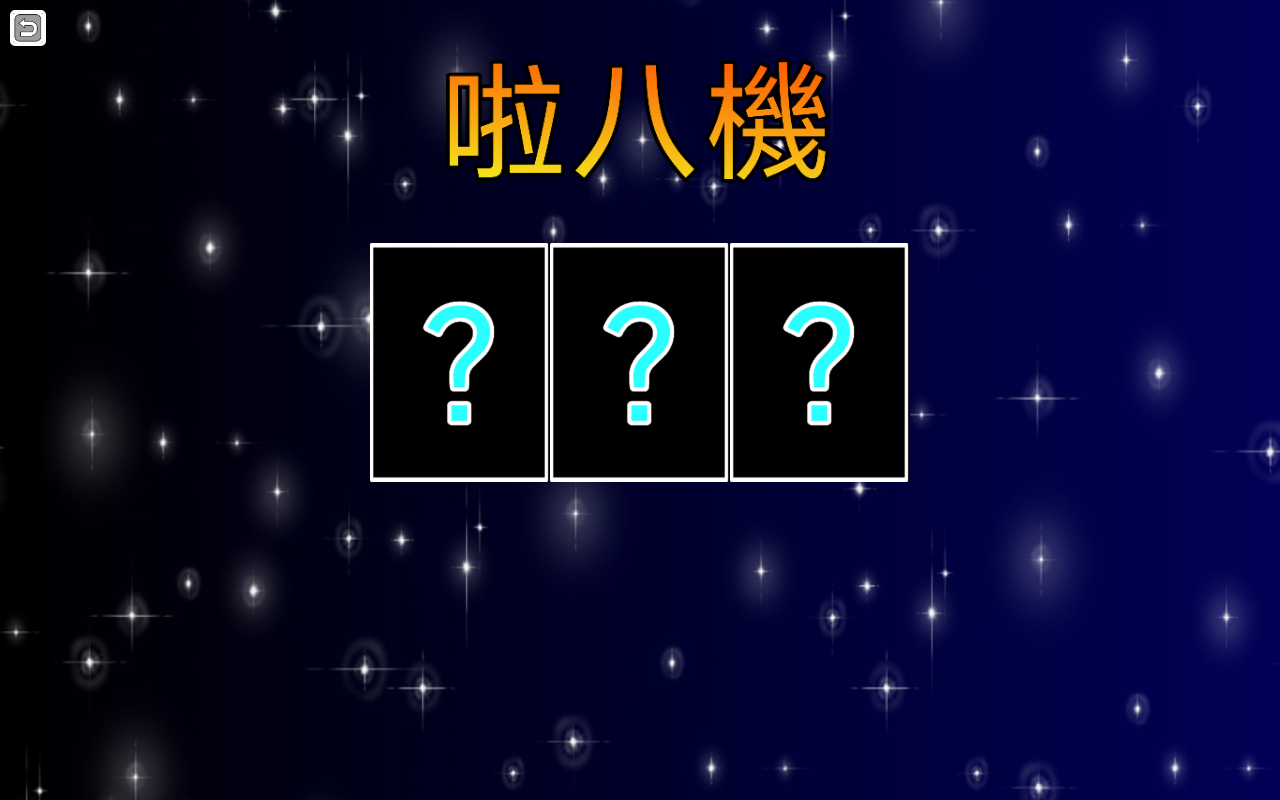
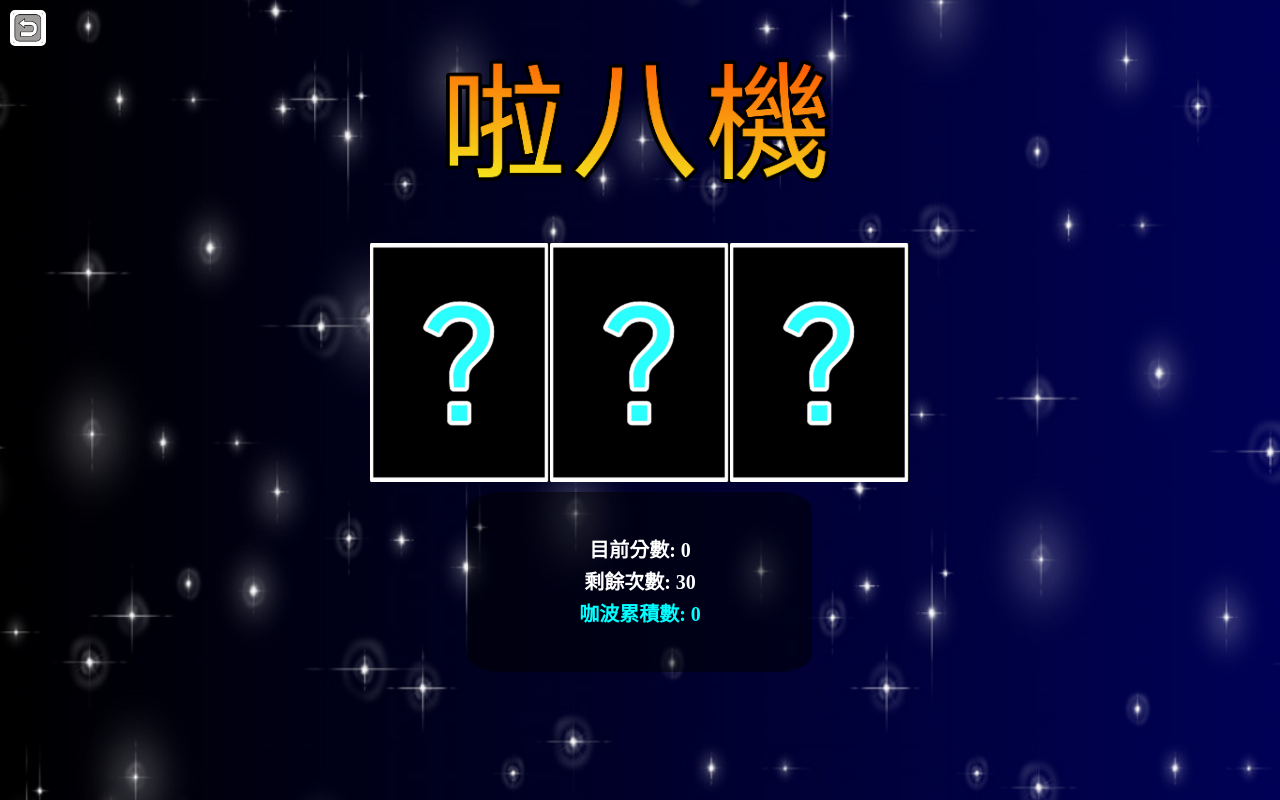
Before and after one commit to fanyuuu2006/LaBaG-NextJS, a Next.js app: page /game in a window 1280 px wide. Built offline with nearby package versions, Linux system fonts and the light colour scheme.

Commit message:
InfoText & 其 css

```diff
--- /dev/null
+++ b/src/app/game/components/InfoText.jsx
@@ -0,0 +1,59 @@
+export default function InfoText({
+  Score,
+  Times,
+  MarginScore,
+  DoubleScore,
+  GssNum,
+  NowMode,
+  ModeTimes,
+}) {
+  const ModeStyleText = {
+    Normal: { Style: {}, Text: "" },
+    SuperHHH: {
+      Style: { color: "#FF00FF" },
+      Text: `超級阿禾剩餘次數: ${ModeTimes}次`,
+    },
+    GreenWei: {
+      Style: { color: "#00FF00" },
+      Text: `綠光阿瑋剩餘次數: ${ModeTimes}次`,
+    },
+    PiKaChu: {
+      Style: { color: "#FFFF00" },
+      Text: `已觸發 ${ModeTimes} 次皮卡丘充電`,
+    },
+  };
+  const { Style, Text } = ModeStyleText[NowMode] || ModeStyleText["Normal"];
+
+  return (
+    <div className="InfoText">
+      {MarginScore !== 0 ? (
+        <p style={{ color: "#FFFF00" }}>
+          <b>{`+ ${MarginScore}`}</b>
+          {DoubleScore !== 0 && (
+            <b
+              style={{ color: "#FFFF00", fontSize: "14px" }}
+            >{` ( 超級阿禾加倍分: ${DoubleScore} )`}</b>
+          )}
+        </p>
+      ) : (
+        <p />
+      )}
+      <p>
+        <b>目前分數: {Score}</b>
+      </p>
+      <p>
+        <b>剩餘次數: {Times}</b>
+      </p>
+      <p style={{ color: "#00FFFF" }}>
+        <b>咖波累積數: {GssNum}</b>
+      </p>
+      {ModeTimes !== 0 ? (
+        <p style={Style}>
+          <b>{Text}</b>
+        </p>
+      ) : (
+        <p />
+      )}
+    </div>
+  );
+}
--- a/src/app/game/page.jsx
+++ b/src/app/game/page.jsx
@@ -4,6 +4,7 @@ import Game from "./backend/PlayLaBaG";
 import BackButton from "./components/BackButton";
 import TitlePicture from "./components/TitlePicture";
 import Pictures from "./components/Pictures";
+import InfoText from "./components/InfoText";
 
 import QST from "@/assets/QST.jpg";
 import SuperQST from "@/assets/SuperQST.jpg";
@@ -43,14 +44,26 @@ const CodePictures = {
 export default function GamePage() {
   const [NowMode, setNowMode] = useState(Game.NowMode());
 
+  const [Score, setScore] = useState(Game.Score);
+  const [Times, setTimes] = useState(Game.Times - Game.Played);
+  const [MarginScore, setMarginScore] = useState(Game.MarginScore);
+  const [DoubleScore, setDoubleScore] = useState(Game.DoubleScore);
+  const [GssNum, setGssNum] = useState(Game.GssNum);
+  const [ModeTimes, setModeTimes] = useState(0);
+
   return (
     <div className="GameScreen">
       <BackButton />
       <TitlePicture NowMode={NowMode} />
-      <Pictures
-      LP={QSTs[NowMode]}
-      MP={QSTs[NowMode]}
-      RP={QSTs[NowMode]}
+      <Pictures LP={QSTs[NowMode]} MP={QSTs[NowMode]} RP={QSTs[NowMode]} />
+      <InfoText
+        Score={Score}
+        Times={Times}
+        MarginScore={MarginScore}
+        DoubleScore={DoubleScore}
+        GssNum={GssNum}
+        NowMode={NowMode}
+        ModeTimes={ModeTimes}
       />
     </div>
   );
--- a/src/styles/global.css
+++ b/src/styles/global.css
@@ -41,3 +41,23 @@ body {
   object-fit: contain; /* 讓圖片按比例縮放 */
 
 }
+
+.InfoText{
+  background-color: rgba(0, 0, 0, 0.5); /* 50% 透明度 */
+  border-radius: 10%;
+  width: 60%;
+  display: flex;
+  flex-direction: column;
+  align-items: center;
+  margin: 10px;
+  padding: 10px;
+  line-height: 0;
+}
+
+
+.InfoText> p {
+  margin: 16px;
+  font-size: 20px;
+  color: white;
+  text-align: center; /* 確保文字置中 */
+}
```
